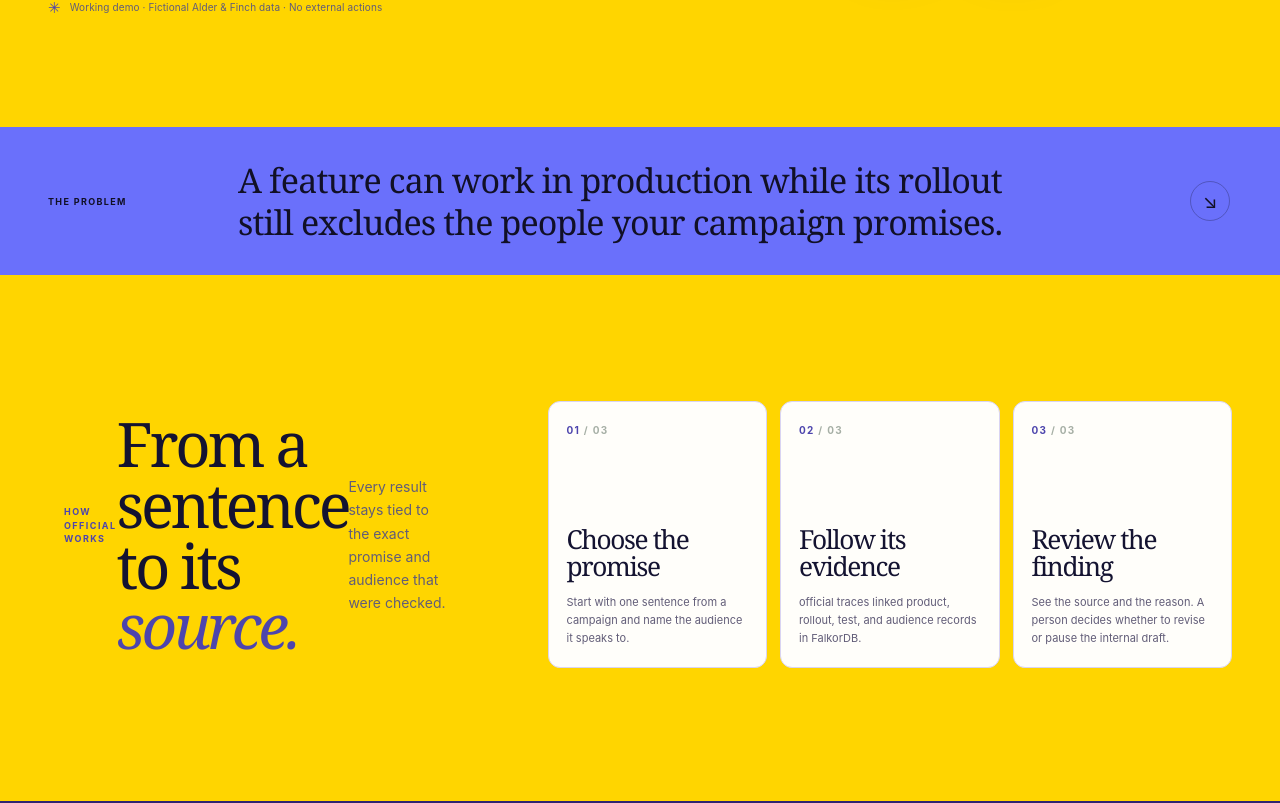
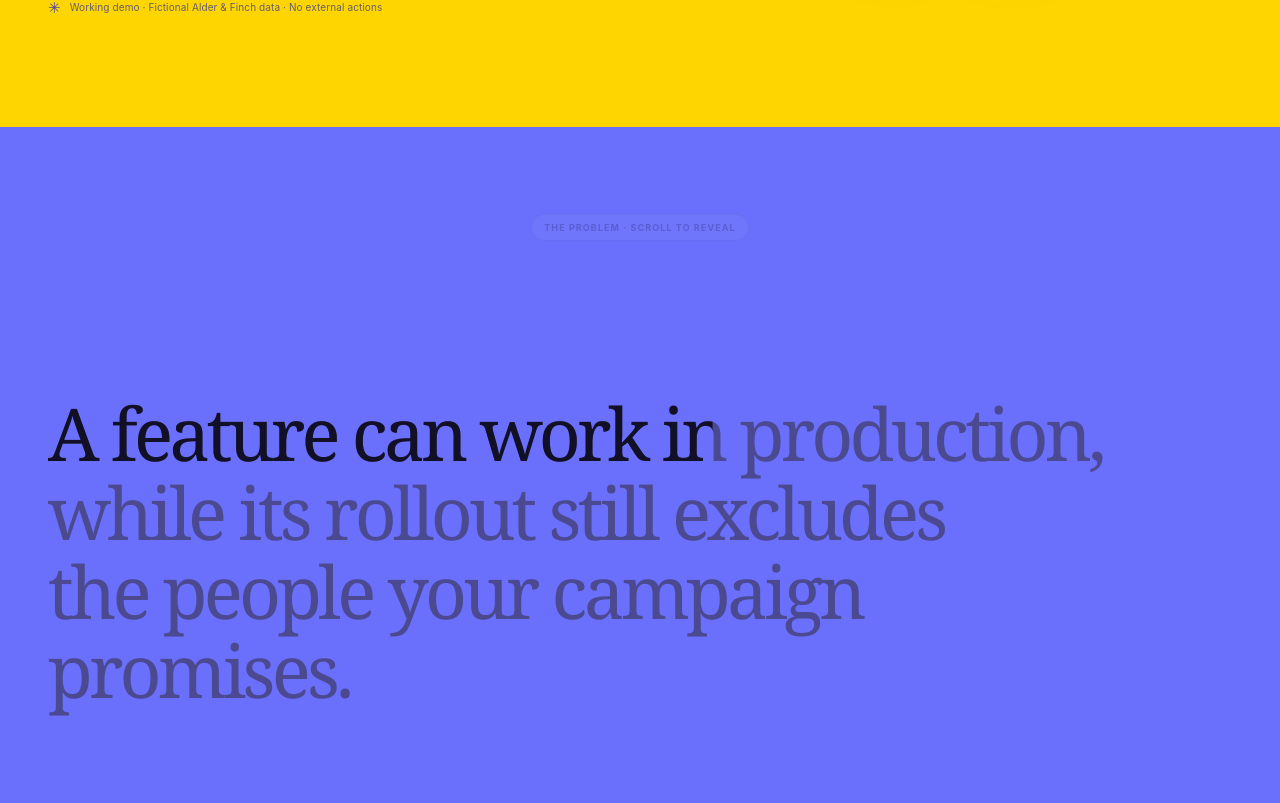
Before and after one commit to maitreyaaaaa/official, a React (Vite) app: page / in a window 1280 px wide. Shown: the part 677-1480 px from the top of the page. Built offline with nearby package versions, Linux system fonts and the light colour scheme.

Commit message:
Add scroll-reveal statement to marketing page

```diff
--- a/marketing-site/frontend/MarketingSite.tsx
+++ b/marketing-site/frontend/MarketingSite.tsx
@@ -2,6 +2,7 @@ import { useEffect, useState, type ReactNode } from 'react';
 import { motion, useReducedMotion } from 'motion/react';
 import './marketing-site.css';
 import type { MarketingPage } from './routes.js';
+import { ScrollRevealText } from './ScrollRevealText.js';
 
 const pageDetails: Record<MarketingPage, { title: string; description: string }> = {
   home: {
@@ -139,11 +140,19 @@ function HomePage() {
       </section>
 
       <section className="intro-strip">
-        <div className="content-width intro-strip-inner">
-          <span className="intro-label">THE PROBLEM</span>
-          <p>A feature can work in production while its rollout still excludes the people your campaign promises.</p>
-          <span className="intro-mark" aria-hidden="true">↘</span>
-        </div>
+        <ScrollRevealText
+          className="launch-statement-reveal"
+          lines={[
+            'A feature can work in production,',
+            'while its rollout still excludes',
+            'the people your campaign',
+            'promises.',
+          ]}
+          scrollLength={172}
+          scrollHint="THE PROBLEM · SCROLL TO REVEAL"
+          revealColor="#111026"
+          mutedColor="#4b498f"
+        />
       </section>
 
       <section className="workflow-section content-width" id="how-it-works">
--- /dev/null
+++ b/marketing-site/frontend/ScrollRevealText.tsx
@@ -0,0 +1,153 @@
+import type { MotionValue } from 'motion/react';
+import { motion, useReducedMotion, useScroll, useSpring, useTransform } from 'motion/react';
+import type { ReactNode, RefObject } from 'react';
+import { useRef } from 'react';
+
+export type ScrollRevealPhysics = {
+  bounce?: number;
+  damping?: number;
+  mass?: number;
+  stiffness?: number;
+  visualDuration?: number;
+};
+
+export type ScrollRevealRange = {
+  end?: number;
+  start?: number;
+};
+
+export type ScrollRevealTextProps = {
+  className?: string;
+  lines: readonly string[];
+  mutedColor?: string;
+  physics?: ScrollRevealPhysics;
+  revealColor?: string;
+  revealRange?: ScrollRevealRange;
+  scrollLength?: number;
+  scrollHint?: ReactNode;
+  scrollHintPosition?: 'bottom' | 'top';
+  scrollContainerRef?: RefObject<HTMLElement | null>;
+  showScrollHint?: boolean;
+  stickyClassName?: string;
+  textClassName?: string;
+};
+
+type RevealLineProps = {
+  index: number;
+  line: string;
+  lineCount: number;
+  mutedColor?: string;
+  progress: MotionValue<number>;
+  revealColor?: string;
+  revealEnd: number;
+  revealStart: number;
+  shouldReduceMotion: boolean;
+};
+
+const defaultPhysics = { damping: 28, mass: 0.8, stiffness: 200 } as const;
+
+function RevealLine({
+  index,
+  line,
+  lineCount,
+  mutedColor,
+  progress,
+  revealColor,
+  revealEnd,
+  revealStart,
+  shouldReduceMotion,
+}: RevealLineProps) {
+  const revealRange = revealEnd - revealStart;
+  const lineStart = revealStart + (index / lineCount) * revealRange;
+  const lineEnd = revealStart + ((index + 1) / lineCount) * revealRange;
+  const clipPath = useTransform(progress, [lineStart, lineEnd], ['inset(0 100% 0 0)', 'inset(0 0% 0 0)'], { clamp: true });
+
+  return (
+    <span className="scroll-reveal-line">
+      <span className="scroll-reveal-muted" style={mutedColor ? { color: mutedColor } : undefined}>{line}</span>
+      <motion.span
+        aria-hidden="true"
+        className="scroll-reveal-visible"
+        style={{ clipPath: shouldReduceMotion ? 'inset(0 0% 0 0)' : clipPath, color: revealColor }}
+      >
+        {line}
+      </motion.span>
+    </span>
+  );
+}
+
+/** Scroll-linked line reveal adapted from Skecher UI for official's custom CSS design system. */
+export function ScrollRevealText({
+  className,
+  lines,
+  mutedColor,
+  physics = defaultPhysics,
+  revealColor,
+  revealRange,
+  scrollLength,
+  scrollHint = 'Scroll to reveal',
+  scrollHintPosition = 'top',
+  scrollContainerRef,
+  showScrollHint = true,
+  stickyClassName,
+  textClassName,
+}: ScrollRevealTextProps) {
+  const sectionRef = useRef<HTMLElement>(null);
+  const shouldReduceMotion = Boolean(useReducedMotion());
+  const resolvedLines = lines.map((line) => line.trim()).filter(Boolean);
+  const safeLines = resolvedLines.length > 0 ? resolvedLines : ['Evidence first.', 'A person makes the call.'];
+  const revealStart = Math.min(Math.max(revealRange?.start ?? 0.08, 0), 0.95);
+  const revealEnd = Math.min(Math.max(revealRange?.end ?? 0.92, revealStart + 0.05), 1);
+
+  const { scrollYProgress } = useScroll({
+    container: scrollContainerRef,
+    target: sectionRef,
+    offset: ['start start', 'end end'],
+  });
+  const smoothProgress = useSpring(
+    scrollYProgress,
+    physics.visualDuration !== undefined
+      ? { bounce: physics.bounce, visualDuration: physics.visualDuration }
+      : {
+          damping: physics.damping ?? defaultPhysics.damping,
+          mass: physics.mass ?? defaultPhysics.mass,
+          stiffness: physics.stiffness ?? defaultPhysics.stiffness,
+        },
+  );
+  const scrollHintOpacity = useTransform(smoothProgress, [0, 0.12, 0.22], [1, 1, 0]);
+  const scrollHintY = useTransform(smoothProgress, [0, 0.22], [0, -8]);
+
+  return (
+    <section
+      ref={sectionRef}
+      aria-label="Scroll-revealed launch assurance statement"
+      className={`scroll-reveal ${className ?? ''}`.trim()}
+      style={scrollLength ? { minHeight: `${Math.max(scrollLength, 100)}svh` } : undefined}
+    >
+      <div className={`scroll-reveal-stage ${stickyClassName ?? ''}`.trim()}>
+        <h2 className={`scroll-reveal-text ${textClassName ?? ''}`.trim()}>
+          {safeLines.map((line, index) => (
+            <RevealLine
+              key={`${index}-${line}`}
+              index={index}
+              line={line}
+              lineCount={safeLines.length}
+              mutedColor={mutedColor}
+              progress={shouldReduceMotion ? scrollYProgress : smoothProgress}
+              revealColor={revealColor}
+              revealEnd={revealEnd}
+              revealStart={revealStart}
+              shouldReduceMotion={shouldReduceMotion}
+            />
+          ))}
+        </h2>
+
+        {showScrollHint && !shouldReduceMotion ? (
+          <div className={`scroll-reveal-hint scroll-reveal-hint-${scrollHintPosition}`}>
+            <motion.span aria-hidden="true" style={{ opacity: scrollHintOpacity, y: scrollHintY }}>{scrollHint}</motion.span>
+          </div>
+        ) : null}
+      </div>
+    </section>
+  );
+}
--- a/marketing-site/frontend/marketing-site.css
+++ b/marketing-site/frontend/marketing-site.css
@@ -9,7 +9,7 @@
   --site-line: #d9d4f2;
   --site-mascot: #6a70fb;
   min-height: 100vh;
-  overflow: hidden;
+  overflow: clip;
   background: var(--site-paper);
   color: var(--site-ink);
   font-family: 'DM Sans', Inter, ui-sans-serif, system-ui, sans-serif;
@@ -72,10 +72,16 @@
 .evidence-mascot { display: block; width: min(112%, 520px); height: min(70vw, 520px); max-height: 520px; object-fit: contain; filter: drop-shadow(0 24px 24px rgb(49 37 111 / 16%)); transform: translateZ(50px); }
 
 .intro-strip { background: var(--site-mascot); color: #111026; }
-.intro-strip-inner { display: grid; min-height: 148px; grid-template-columns: 150px 1fr 42px; align-items: center; gap: 40px; }
-.intro-label { color: #111026; font-size: 9px; font-weight: 700; letter-spacing: .15em; }
-.intro-strip p { max-width: 820px; margin: 0; font: 400 clamp(22px, 2.7vw, 34px)/1.25 Georgia, 'Times New Roman', serif; letter-spacing: -.025em; }
-.intro-mark { display: grid; width: 40px; height: 40px; place-items: center; border: 1px solid rgb(17 16 38 / 28%); border-radius: 50%; color: #111026; font-size: 19px; }
+.launch-statement-reveal { color: #111026; }
+.scroll-reveal-stage { position: sticky; top: 0; display: grid; min-height: 100svh; align-content: center; padding: 100px 48px 50px; }
+.scroll-reveal-text { width: min(1150px, 100%); margin: 0 auto; font-size: clamp(38px, 5.7vw, 76px); line-height: 1.08; }
+.scroll-reveal-line { position: relative; display: block; }
+.scroll-reveal-muted { display: block; }
+.scroll-reveal-visible { position: absolute; inset: 0; display: block; }
+.scroll-reveal-hint { position: absolute; inset-inline: 0; display: flex; justify-content: center; padding-inline: 24px; pointer-events: none; }
+.scroll-reveal-hint-top { top: max(94px, env(safe-area-inset-top)); }
+.scroll-reveal-hint-bottom { bottom: max(24px, env(safe-area-inset-bottom)); }
+.scroll-reveal-hint > span { display: inline-flex; align-items: center; padding: 8px 12px; border: 1px solid rgb(17 16 38 / 24%); border-radius: 99px; background: rgb(255 255 255 / 24%); color: #111026; font: 700 9px/1 'DM Sans', Inter, ui-sans-serif, system-ui, sans-serif; letter-spacing: .12em; }
 
 .workflow-section { display: grid; grid-template-columns: minmax(240px, .76fr) 1.24fr; gap: 80px; padding-block: 126px 133px; scroll-margin-top: 120px; }
 .section-heading .eyebrow,
@@ -281,10 +287,10 @@
   .hero-note { margin-top: 20px; font-size: 8px; }
   .mascot-display { min-height: 350px; margin-inline: -8px; }
   .evidence-mascot { width: min(116%, 420px); height: min(92vw, 390px); }
-  .intro-strip-inner { min-height: 138px; grid-template-columns: 1fr 32px; gap: 12px; padding-block: 23px; }
-  .intro-label { grid-column: 1; }
-  .intro-strip p { grid-column: 1; grid-row: 2; font-size: 23px; }
-  .intro-mark { grid-column: 2; grid-row: 1 / 3; width: 32px; height: 32px; font-size: 15px; }
+  .scroll-reveal-stage { min-height: 82svh; padding: 100px 23px 40px; }
+  .scroll-reveal-text { font-size: clamp(34px, 8vw, 54px); line-height: 1.08; }
+  .scroll-reveal-hint-top { top: 82px; }
+  .scroll-reveal-hint > span { font-size: 8px; }
   .workflow-section { grid-template-columns: 1fr; gap: 31px; padding-block: 76px 82px; scroll-margin-top: 85px; }
   .section-heading h2,
   .status-intro h2 { font-size: clamp(39px, 10vw, 52px); }
@@ -361,6 +367,9 @@
 }
 
 @media (prefers-reduced-motion: reduce) {
+  .launch-statement-reveal { min-height: auto !important; }
+  .launch-statement-reveal .scroll-reveal-stage { position: relative; min-height: 360px; padding-block: 80px 48px; }
+  .launch-statement-reveal .scroll-reveal-hint { display: none; }
   .marketing-site *,
   .marketing-site *::before,
   .marketing-site *::after { scroll-behavior: auto !important; animation-duration: .01ms !important; animation-iteration-count: 1 !important; transition-duration: .01ms !important; }
```
